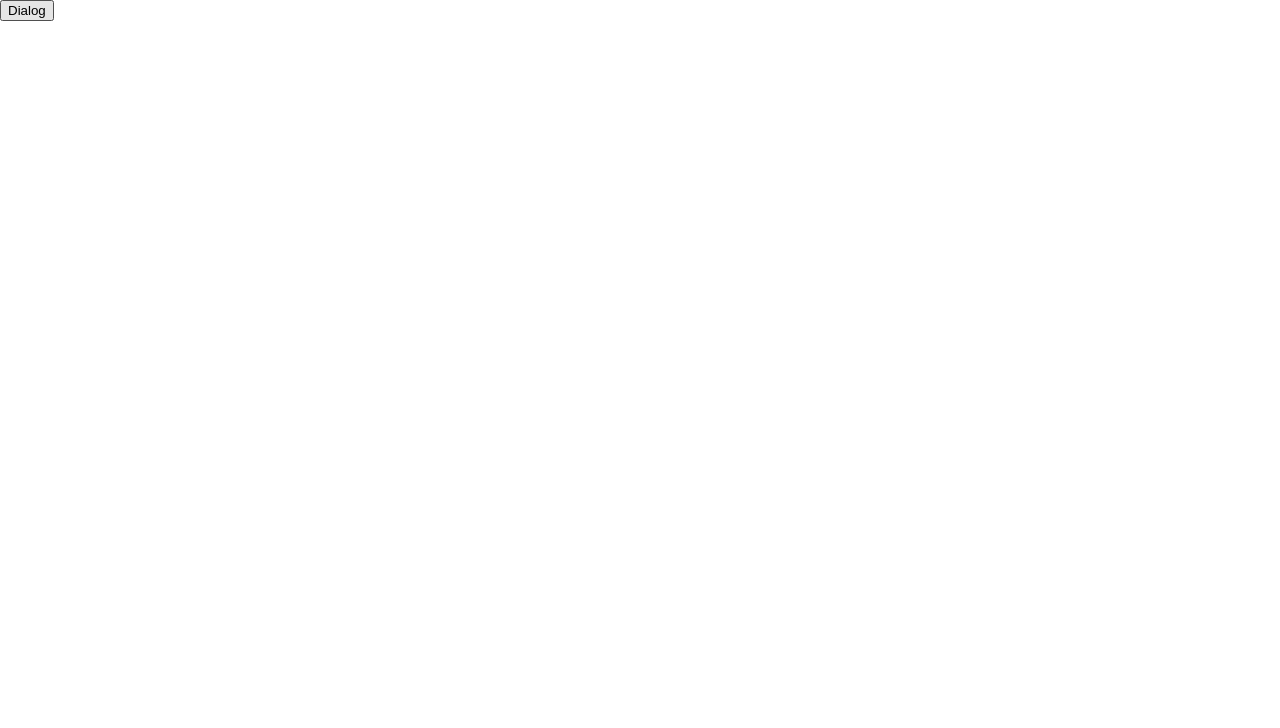
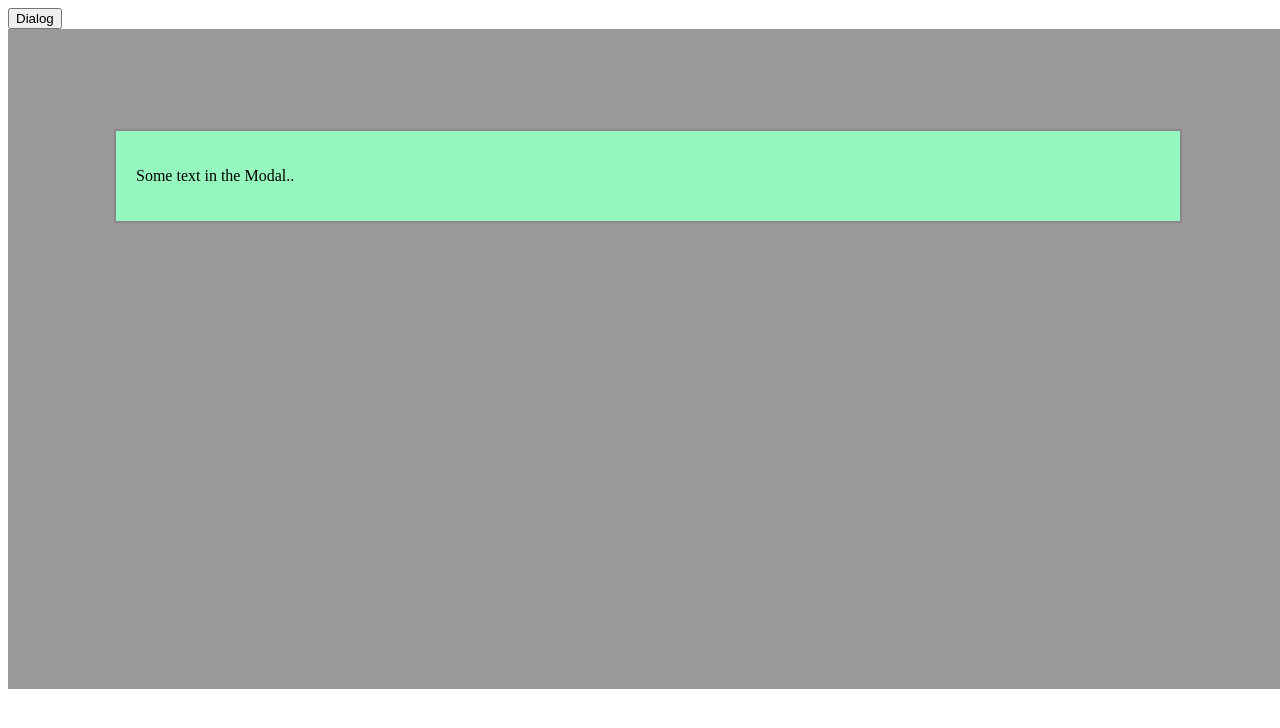
Before and after one commit to teja787/Corejs, a website: page index.html in a window 1280 px wide. Both pictures are taken after a click on the button "Dialog". Drawn offline with Linux system fonts and the light colour scheme.

Commit message:
1. Modal using js

```diff
--- a/index.html
+++ b/index.html
@@ -8,7 +8,12 @@
     <title>Document</title>
   </head>
   <body>
-    <button id="dialogBtn">Dialog</button>
+    <button id="dialogBtn" class="btn">Dialog</button>
+    <div id="myModal" class="modal">
+      <div class="modal-content">
+        <p>Some text in the Modal..</p>
+      </div>
+    </div>
   </body>
   <script src="./src/main.js"></script>
 </html>
--- a/src/assets/styles.css
+++ b/src/assets/styles.css
@@ -1,5 +1,37 @@
+ .modal {
+  display: none;
+  position: fixed;
+  z-index: 1;
+  padding-top: 100px;
+  width: 100%;
+  height: 70%;
+  overflow: auto;
+  background-color: rgb(0,0,0);
+  background-color: rgba(0,0,0,0.4);
+}
+.modal-content {
+  background-color: #96f7be;
+  margin: auto;
+  padding: 20px;
+  border: 2px solid #888;
+  width: 80%;
+}
+.close {
+  color: #aaaaaa;
+  float: right;
+  font-size: 28px;
+  font-weight: bold;
+}
+.close:hover,
+.close:focus {
+  color: #000;
+  text-decoration: none;
+  cursor: pointer;
+}
 
-  body{
-    padding: 0px;
-    margin: 0px;
-  }
+
+body{
+  height: 100vh;
+  width: 100vw;
+  overflow: hidden;
+}
--- a/src/main.js
+++ b/src/main.js
@@ -1,9 +1,14 @@
-const dia = document.querySelector("#dialogBtn");
-// 1. create dialog
-// 2. create onclick function to open dialog
-// 3.
+var modal = document.getElementById("myModal");
+var btn = document.getElementById("dialogBtn");
+var span = document.getElementById("close");
 
-const content = document.createElement("div");
-/**
- * TODO: implement this
- */
+btn.onclick = function (e) {
+  e.stopPropagation();
+  modal.style.display = "block";
+};
+
+const closeDialog = function (e) {
+  e.stopPropagation();
+  modal.style.display = "none";
+};
+document.onclick = closeDialog;
```
